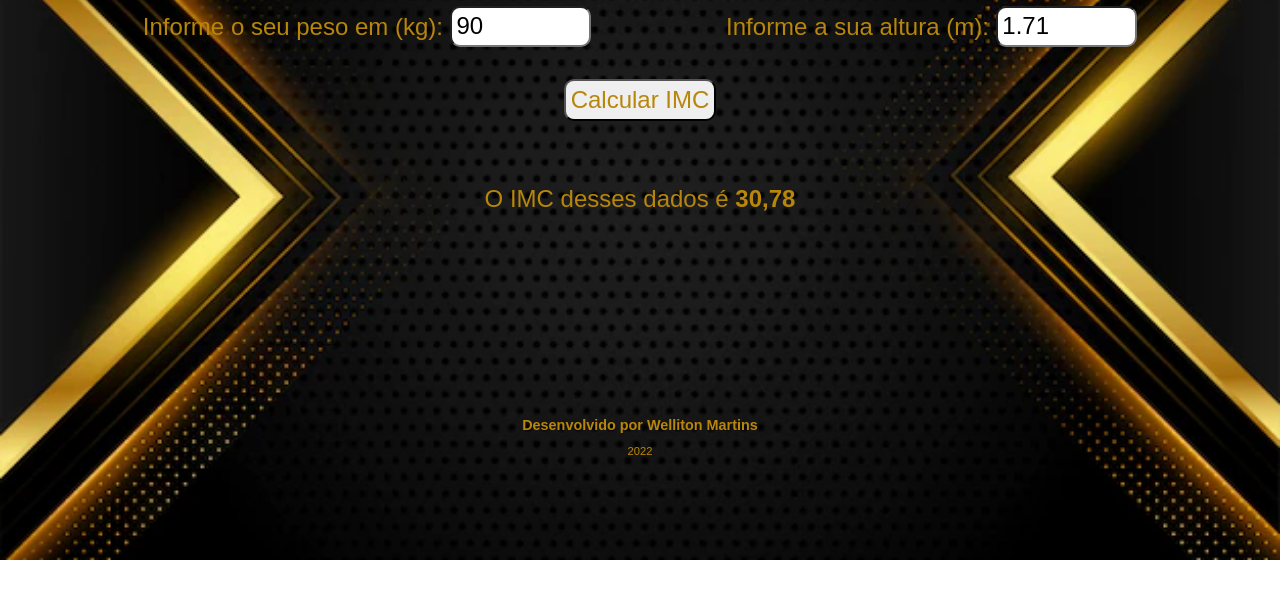
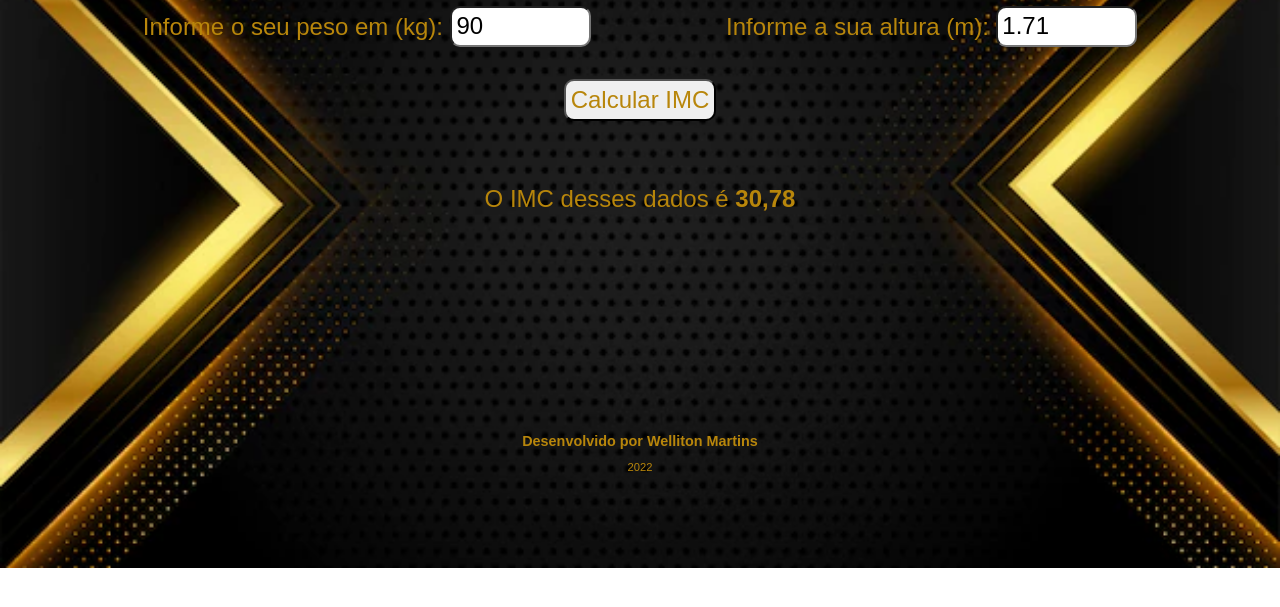
Before and after one commit to martinsdesenvolvedor/06-imc, a plain HTML site: page index.html in a window 1280 px wide. Shown: the part 133-740 px from the top of the page. Drawn offline with Linux system fonts and the light colour scheme.

Commit message:
margin top do footer

```diff
--- a/css/style.css
+++ b/css/style.css
@@ -55,7 +55,7 @@ button:hover {
 }
 
 footer {
-  margin-top: 11rem;
+  margin-top: 12rem;
   padding: 1rem;
 
   text-align: center;
```
